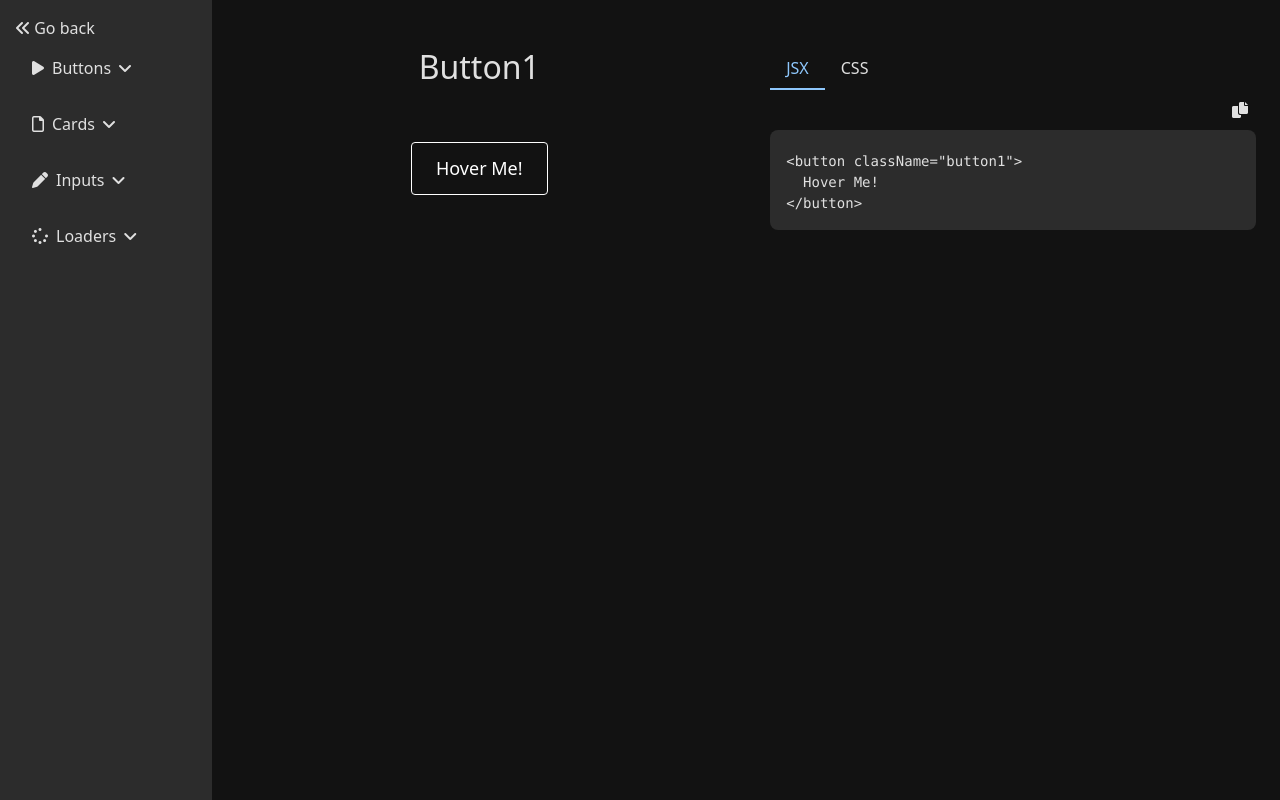
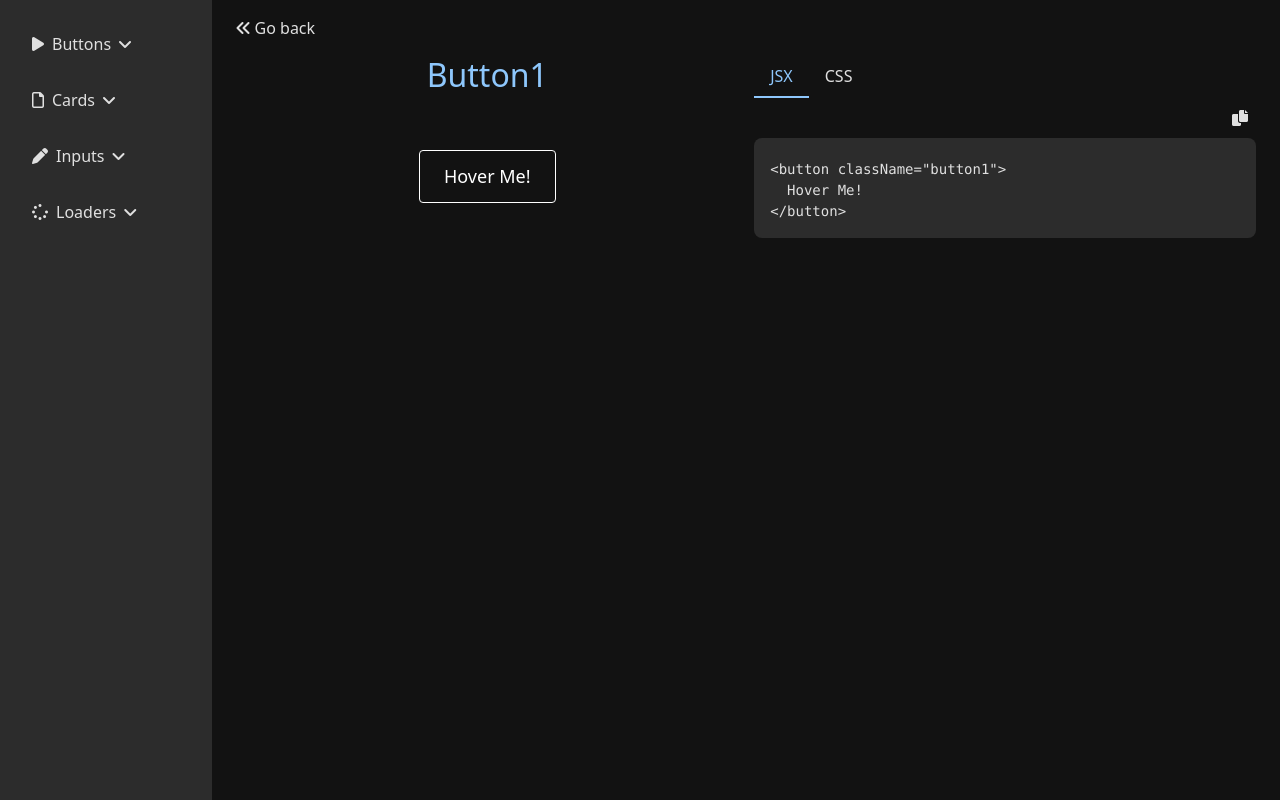
Before and after one commit to BernatDev6/Components_storage_React, a React (Vite) app: page /component-viewer in a window 1280 px wide. Built offline with nearby package versions, Linux system fonts and the light colour scheme.

Commit message:
cambio de localizacion del link de 'go back' en el layout de componentes

```diff
--- a/src/components/ComponentViewer/ComponentViewer.css
+++ b/src/components/ComponentViewer/ComponentViewer.css
@@ -3,6 +3,22 @@
   min-height: 100vh;
   background-color: var(--color-bg-primary);
   color: var(--primary-text-color);
+}
+
+/* Link que te para volver a la landing 'Go back' */
+.back-link {
+  color: var(--primary-text-color);
+  text-decoration: none;
+  transition: color .3s ease;
+}
+
+.back-link:hover {
+  color: var(--primary-color);
+}
+
+/* Titulo del componente */
+.component-show h2 {
+  color: var(--primary-color);
 }
 
 /* Botonse para escojer el codigo a ver */
@@ -32,7 +48,6 @@
   color: var(--primary-color);
 }
 
-
 /* Contenedor donde se ve el codigo */
 .pre-content {
   position: relative;
@@ -42,7 +57,7 @@
 
 .pre-content pre {
   height: 100%;
-  max-height: 80vh;
+  max-height: 70vh;
   white-space: pre-wrap;
   margin: 0;
   background-color: var(--color-bg-secondary);
--- a/src/components/ComponentViewer/ComponentViewer.jsx
+++ b/src/components/ComponentViewer/ComponentViewer.jsx
@@ -1,5 +1,6 @@
 // ComponentViewer.jsx
 import React, { useState, useEffect } from 'react';
+import { Link } from "react-router";
 import { NavbarComponent } from '../NavbarComponente/NavbarComponent';
 import './ComponentViewer.css';
 
@@ -31,7 +32,12 @@ export const ComponentViewer = ({ components }) => {
         setActiveComponent={setActiveComponent}
       />
 
-      <div className="component-display container-fluid py-5 px-4 gap-5 d-flex flex-column flex-lg-row">
+      <div className="component-display container-fluid py-lg-3 pt-5 px-4 gap-3 d-flex flex-column">
+
+        <Link to="/" className='back-link'><i className="fa-solid fa-angles-left"></i> Go back</Link>
+
+        <div className='d-flex flex-column flex-lg-row gap-3'>
+
           <div className="component-show w-100 d-flex flex-column align-items-center">
             <h2>{activeComponent.name}</h2>
             <div className="component-result mt-5">{activeComponent.component}</div>
@@ -87,6 +93,8 @@ export const ComponentViewer = ({ components }) => {
               </div>
             </div>
         </div>
+
+        </div>
       </div>
     </div>
   );
--- a/src/components/NavbarComponente/NavbarComponent.css
+++ b/src/components/NavbarComponente/NavbarComponent.css
@@ -1,15 +1,3 @@
-/* Boton para volver a home */
-.section-back-link {
-    color: var(--primary-text-color);
-    text-decoration: none;
-    transition: color .3s ease;
-    font-size: var(--font-size-medium);
-}
-
-.section-back-link:hover {
-    color: var(--primary-color);
-}
-
 /* Botones de cada seccion de componentes */
 .section-button, .component-button {
     width: 100%;
@@ -54,6 +42,7 @@
     background-color: var(--color-bg-secondary);
     position: fixed;
     width: 100%;
+    text-align: end;
     border: none;
     color: var(--primary-text-color);
     z-index: 20; /* Por debajo del menú (para no sobreponer el primer elemento del menu) */
@@ -64,9 +53,8 @@
     outline: none;
 }
 
-.menu-toggle .hamburguer {
-    position: absolute;
-    right: var(--space-medium);
+.hamburguer {
+    text-align: left;
     font-size: 1.5rem;
 }
 
--- a/src/components/NavbarComponente/NavbarComponent.jsx
+++ b/src/components/NavbarComponente/NavbarComponent.jsx
@@ -35,7 +35,6 @@ export const NavbarComponent = ({ components, activeComponent, setActiveComponen
             <div
                 className="menu-toggle d-xl-none py-2 px-3"
             >
-                <Link to="/" className='section-back-link d-xl-none'><i className="fa-solid fa-angles-left"></i> Go back</Link>
                 <i className= {`hamburguer fa-solid ${isMenuOpen ? 'fa-times' : 'fa-bars'}`} onClick={toggleMenu}></i>
             </div>
 
@@ -43,7 +42,6 @@ export const NavbarComponent = ({ components, activeComponent, setActiveComponen
             <aside
                 className={`component-sidebar p-3 ${isMenuOpen ? 'menu-open' : 'menu-closed'}`}
             >
-                <Link to="/" className='section-back-link'><i className="fa-solid fa-angles-left"></i> Go back</Link>
                 {Object.keys(components).map((section) => (
                     <div key={section}>
                         <button
```
Lines whose indentation alone changed are shown as unchanged.
